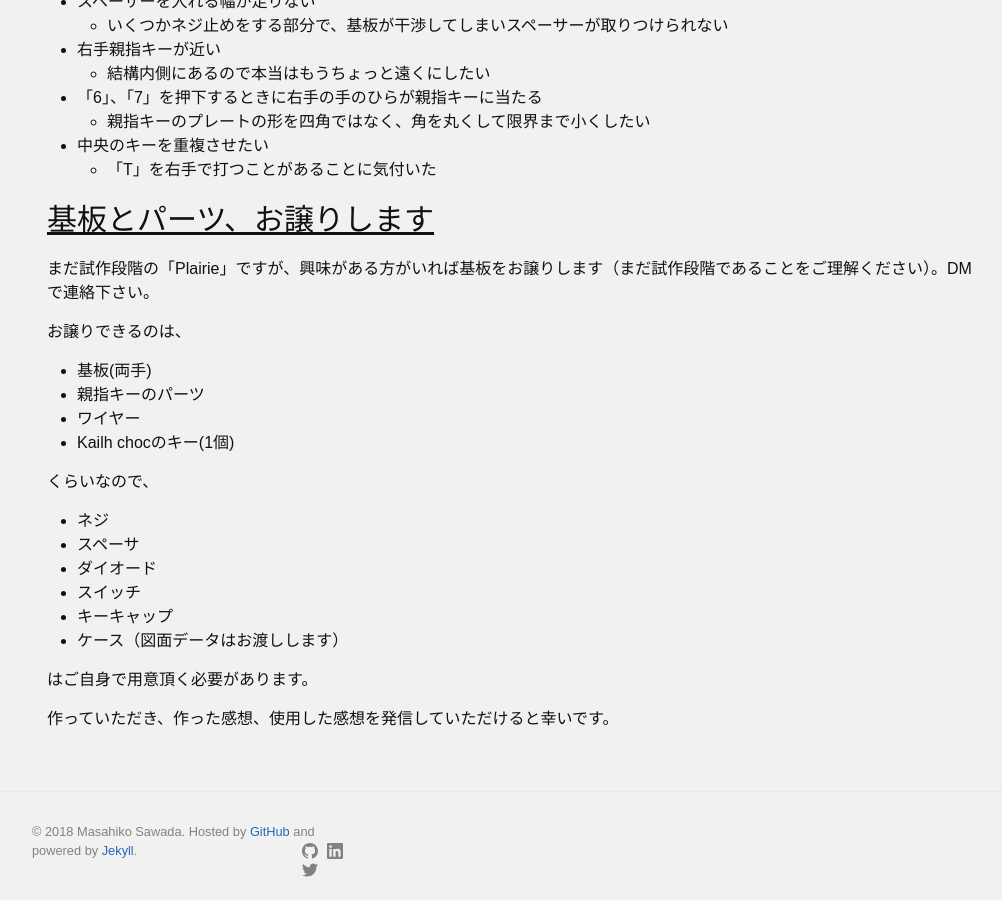
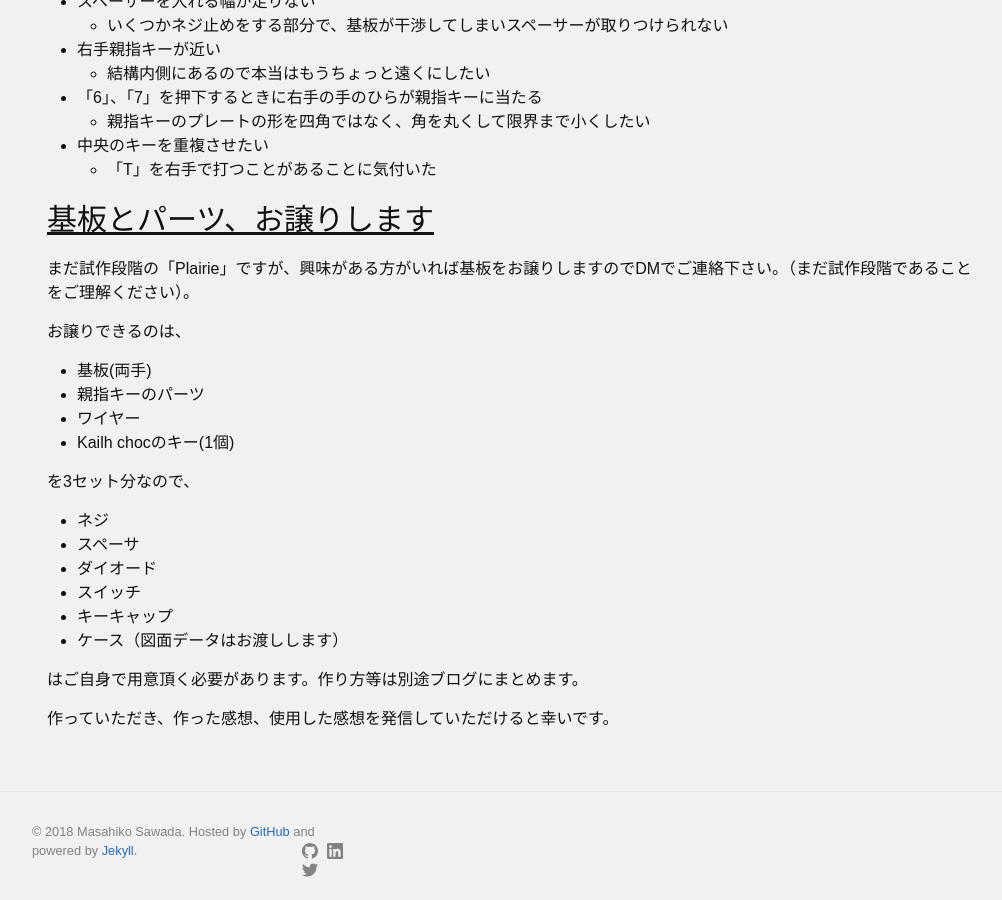
Before and after one commit to MasahikoSawada/masahikosawada.github.io, a Jekyll site: the page built from _posts/2018-12-18-Introduction-to-Plairie.md, in a window 1280 px wide and 900 px high, scrolled down 2764 px. Shown: the whole window, without its empty margins (123-1125 px from the left). Built offline with Jekyll 4.4.1, drawn with Linux system fonts in a browser that asks for light colours; comment, search, counter and statistics services are not loaded.

Commit message:
Post: update plairie.

```diff
--- a/_posts/2018-12-18-Introduction-to-Plairie.md
+++ b/_posts/2018-12-18-Introduction-to-Plairie.md
@@ -65,15 +65,16 @@ tags:
   * 「T」を右手で打つことがあることに気付いた
 
 # 基板とパーツ、お譲りします
-まだ試作段階の「Plairie」ですが、興味がある方がいれば基板をお譲りします（まだ試作段階であることをご理解ください）。DMで連絡下さい。
+まだ試作段階の「Plairie」ですが、興味がある方がいれば基板をお譲りしますのでDMでご連絡下さい。（まだ試作段階であることをご理解ください）。
 
 お譲りできるのは、
+
 * 基板(両手)
 * 親指キーのパーツ
 * ワイヤー
 * Kailh chocのキー(1個)
 
-くらいなので、
+を3セット分なので、
 
 * ネジ
 * スペーサ
@@ -82,6 +83,6 @@ tags:
 * キーキャップ
 * ケース（図面データはお渡しします）
 
-はご自身で用意頂く必要があります。
+はご自身で用意頂く必要があります。作り方等は別途ブログにまとめます。
 
 作っていただき、作った感想、使用した感想を発信していただけると幸いです。
```
